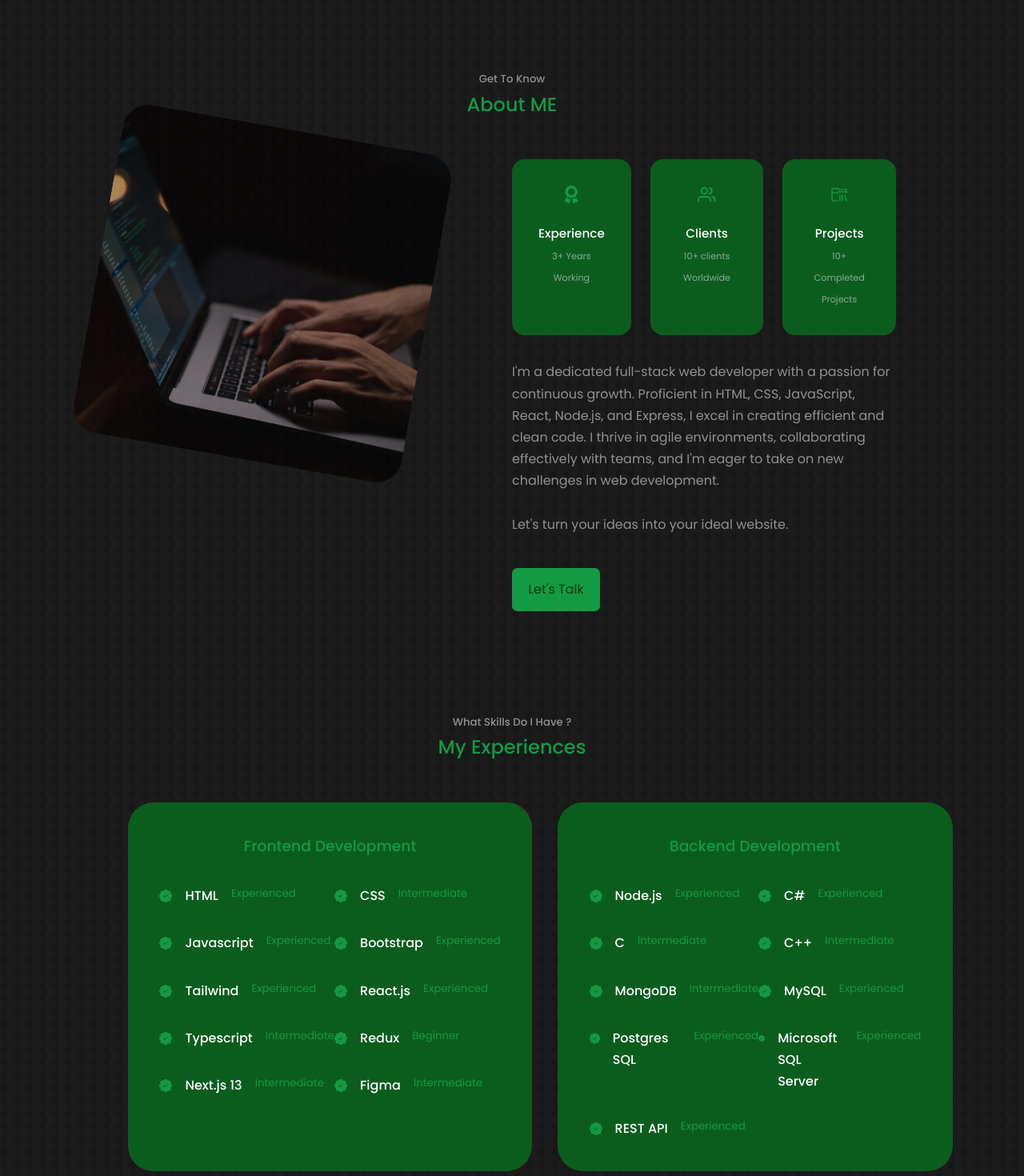
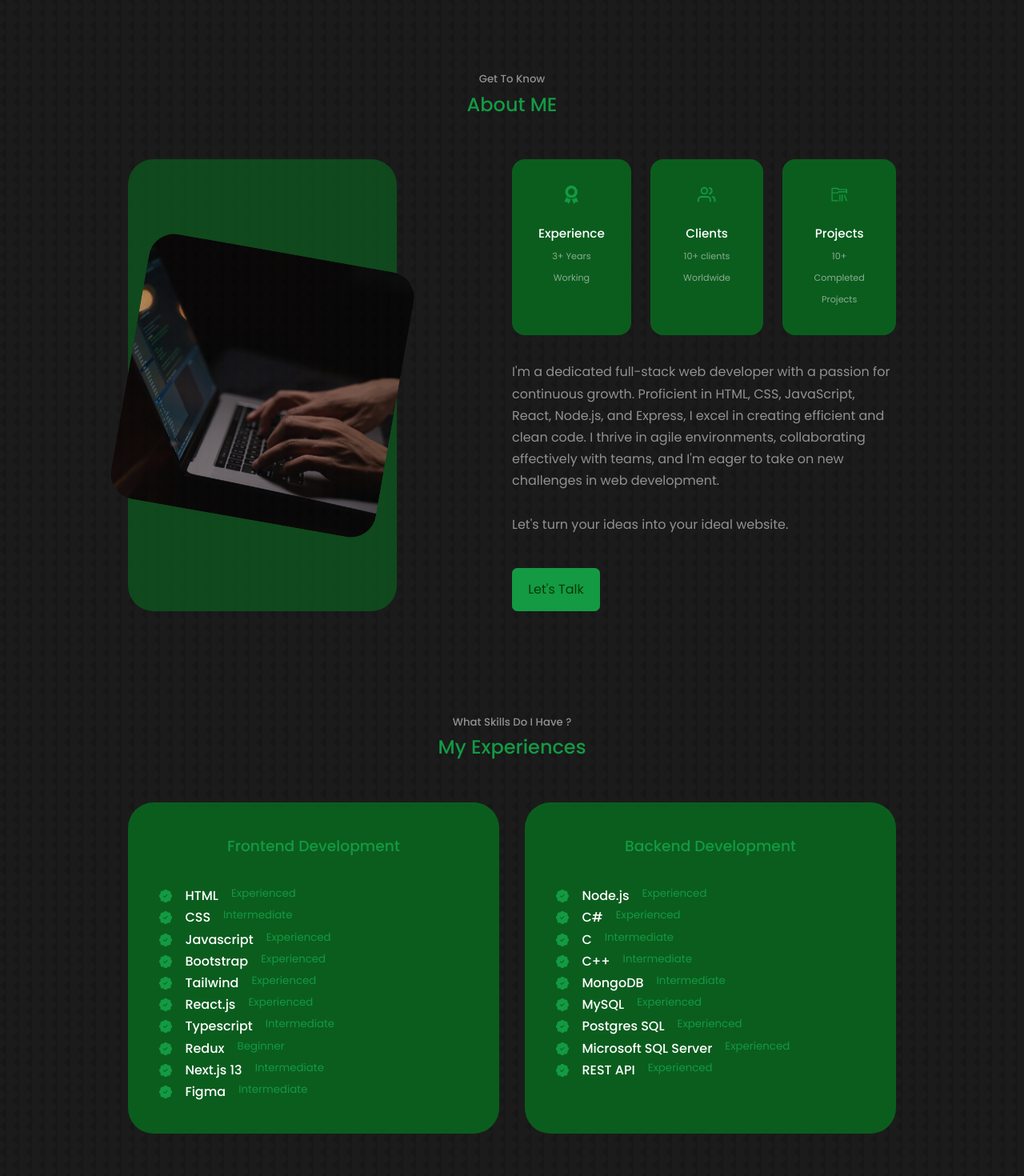
Before and after one commit to BehnamBorhani/My-Portfolio, a React (Create React App) app: page / in a window 1280 px wide. Shown: the part 840-2310 px from the top of the page at 80% size. Built offline with nearby package versions, Linux system fonts and the light colour scheme.

Commit message:
style: change some property to make more responsive

```diff
--- a/src/components/about/about.css
+++ b/src/components/about/about.css
@@ -6,7 +6,7 @@
 
 .about__me {
    width: 100%;
-  aspect-ratio: 1/1;
+   /* aspect-ratio: 1/1; */
    border-radius: 2rem;
    background: var(--color-bg-variant);
    display: grid;
@@ -26,8 +26,10 @@
 }
 
 .about__me-image img {
-  height: 26rem;
-  width: 26rem;
+   aspect-ratio: 1/1;
+   width: 100%;
+   object-fit: cover;
+   object-position: center;
 }
 
 .about__cards {
@@ -80,7 +82,6 @@
    }
 
    .about__me {
-    width: 50%;
       margin: 2rem auto 4rem;
    }
 
@@ -97,7 +98,6 @@
 
 @media screen and (max-width: 600px) {
    .about__me {
-    width: 65%;
       margin: 0 auto 3rem;
    }
 
--- a/src/components/experience/experience.css
+++ b/src/components/experience/experience.css
@@ -25,11 +25,11 @@
 }
 
 .experience__content {
-  display: grid;
-  grid-template-columns: 1fr 1fr;
-  row-gap: 2rem;
+  display: flex;
+  flex-wrap: wrap;
 }
 .experience__details {
+  width: 100%;
   display: flex;
   gap: 1rem;
 }
```
Lines whose indentation alone changed are shown as unchanged.
